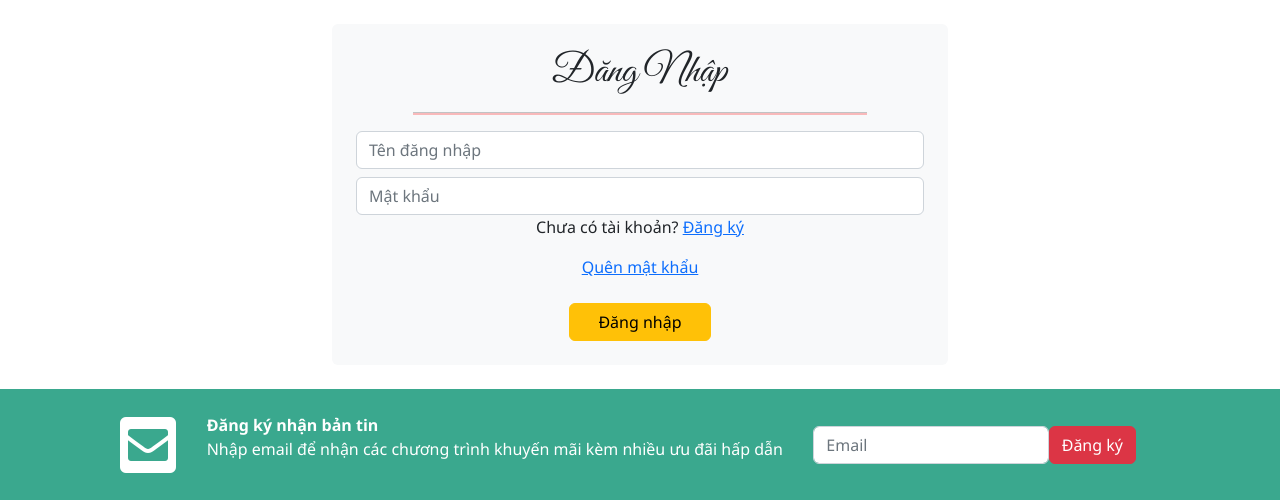
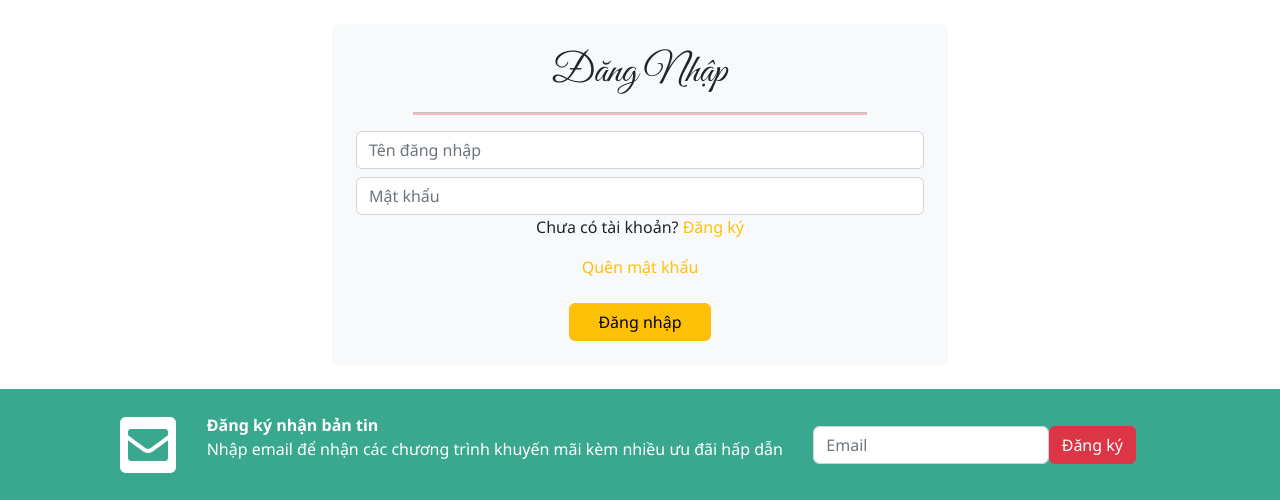
Before and after one commit to tuongkhac202/duan1_nhom9, a PHP site: template view/login.php in a window 1280 px wide. Shown: the part 96-596 px from the top of the page. Run offline with PHP 8.4, Linux system fonts and the light colour scheme; the template is opened without the code that fills it, so the values that code supplies are empty.

Commit message:
[view]login - thay đổi đường dẫn - thêm class

```diff
--- a/view/login.php
+++ b/view/login.php
@@ -10,9 +10,10 @@
 
                 <input class="col  form-control mt-2" type="password" name="pass" required input placeholder="Mật khẩu">
 
-        <p>Chưa có tài khoản? <a href="index.php?act=dk">Đăng ký</a></p>
-        <p><a href="index.php?act=dk">Quên mật khẩu</a></p>
+                <p>Chưa có tài khoản? <a class="text-decoration-none text-warning" href="index.php?act=dk">Đăng ký</a></p>
+                <p><a class="text-decoration-none text-warning" href="index.php?act=forgot_password">Quên mật khẩu</a></p>
                 <button type="submit" class="btn btn-warning w-25 mt-2" name="dn">Đăng nhập </button>
 
         </form>
+
 </div>
```
Lines whose indentation alone changed are shown as unchanged.
